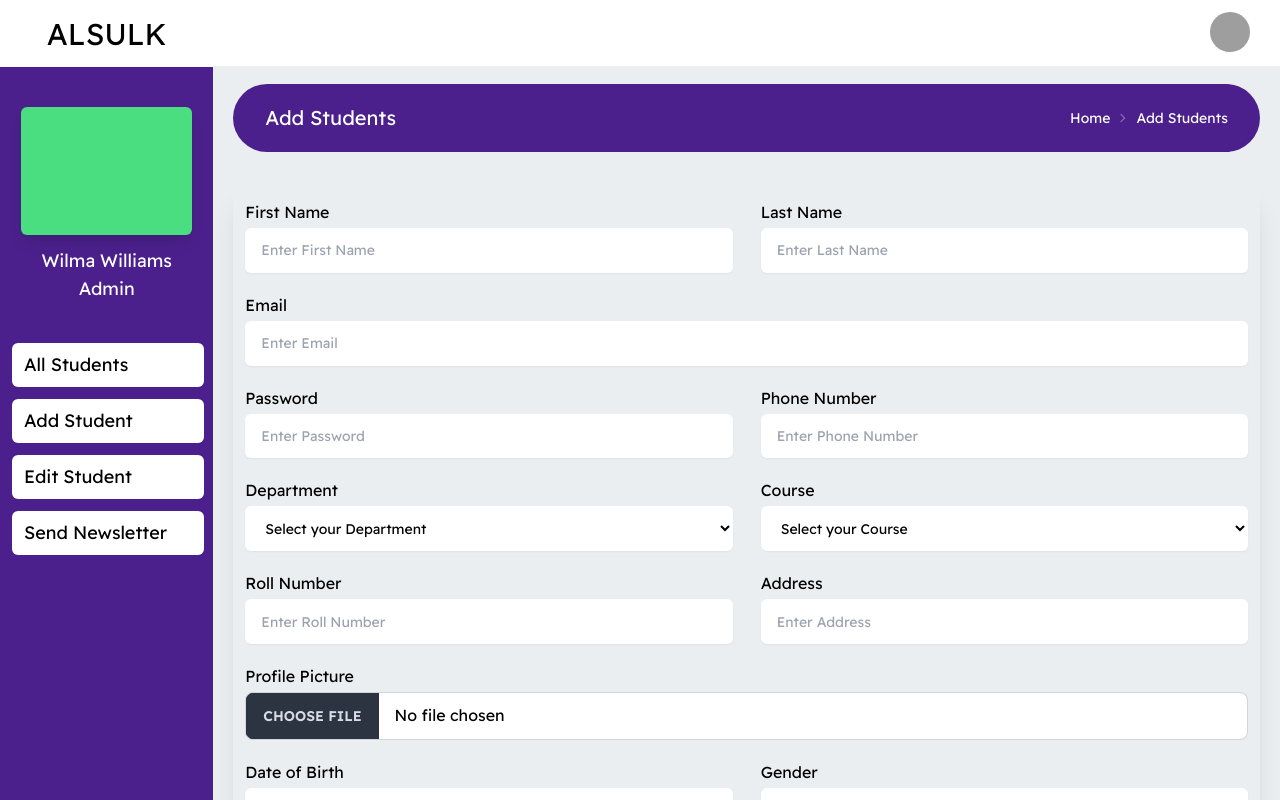
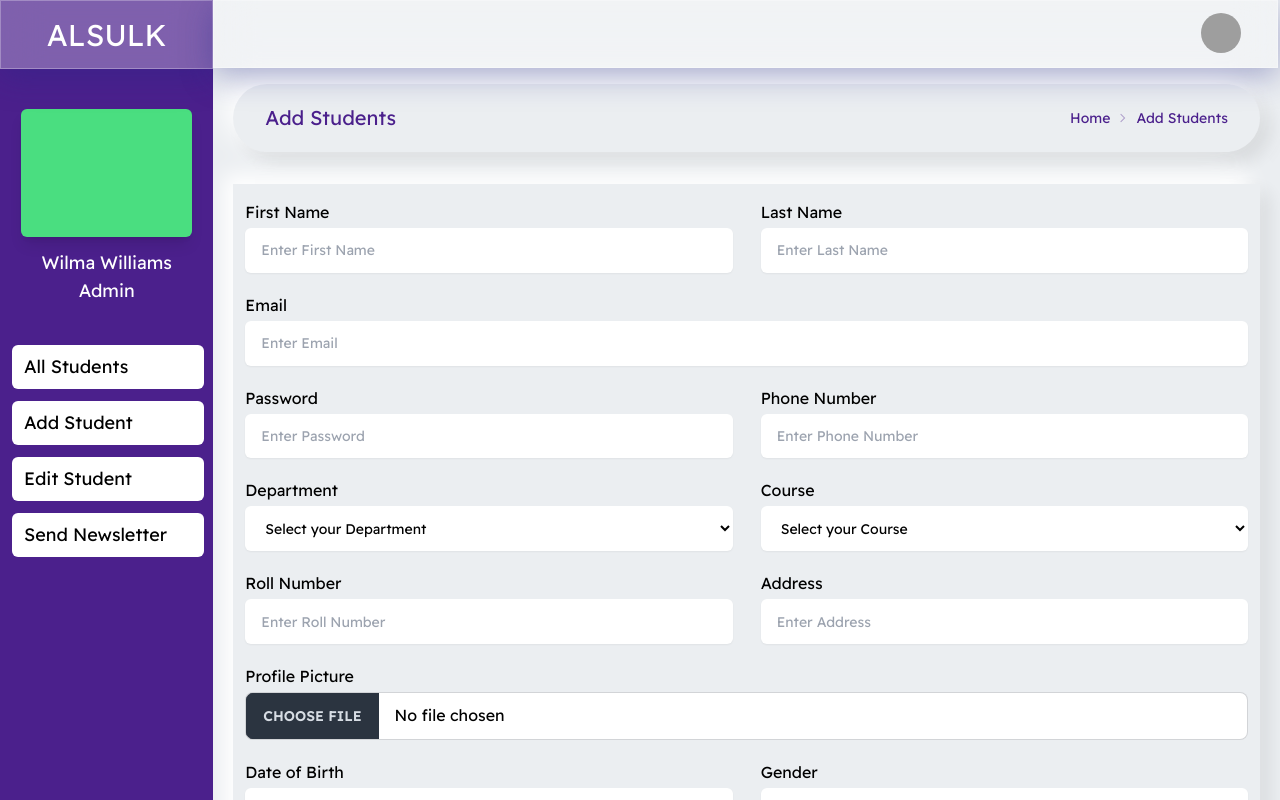
Before and after one commit to mulbahoplanojames/Harmony_Coalition_Project, a React (Vite) app: page /admin/add-student in a window 1280 px wide. Built offline with nearby package versions, Linux system fonts and the light colour scheme; grey boxes are pictures that could not be loaded.

Commit message:
workin on the student id card

```diff
--- a/src/Admin/Admin_Layout/AdminLayout.jsx
+++ b/src/Admin/Admin_Layout/AdminLayout.jsx
@@ -16,7 +16,7 @@ const AdminLayout = () => {
         <div className="w-full h-full grid md:grid-cols-12 grid-cols-1">
           {/* Sidebar */}
           <div className="col-span-2 md:block hidden bg-primary_main overflow-y-auto">
-            <h1 className="text-3xl bg-white text-center py-[0.97rem] mb-10">
+            <h1 className="text-3xl text-center text-white py-[0.97rem] mb-10  bg-[rgba(255,255,255,0.29)] shadow-[0_8px_32px_0_rgba(31,38,135,0.35)] backdrop-blur-[20px] border border-[rgba(255,255,255,0.28)]">
               ALSULK
             </h1>
             <div className="h-[8rem] rounded-md shadow-lg mb-3 mx-auto w-[80%] bg-green-400"></div>
--- a/src/Admin/Dashboard/Add_Student_Form/AddStudentForm.jsx
+++ b/src/Admin/Dashboard/Add_Student_Form/AddStudentForm.jsx
@@ -81,7 +81,7 @@ const AddStudentForm = () => {
     <>
       <form
         onSubmit={handleAddStudentSubmit}
-        className="md:px-3 md:py-4  px-2 shadow-xl"
+        className="md:px-3 md:py-4  px-2 shadow-xl neu_card_2"
       >
         <div className="w-full flex justify-between items-center md:flex-nowrap flex-wrap md:gap-7 gap-y-3 mb-5">
           <div className="w-full">
--- a/src/Admin/Dashboard/Admin_Navbar/AdminNavbar.jsx
+++ b/src/Admin/Dashboard/Admin_Navbar/AdminNavbar.jsx
@@ -5,7 +5,7 @@ import adminNavLinks from "../Admin_Data/AdminData";
 const AdminNavbar = () => {
   return (
     <>
-      <div className="navbar bg-base-100 md:px-8 px-2 fixed md:w-[83.8%]">
+      <nav className="navbar md:px-8 px-2 fixed md:w-[83.2%]  bg-[rgba(255,255,255,0.29)] shadow-[0_8px_32px_0_rgba(31,38,135,0.35)] backdrop-blur-[20px]  border border-[rgba(255,255,255,0.28)]">
         <div className="navbar-start">
           <div className="dropdown md:hidden block">
             <div
@@ -65,7 +65,7 @@ const AdminNavbar = () => {
             </ul>
           </div>
         </div>
-      </div>
+      </nav>
     </>
   );
 };
--- a/src/Admin/Dashboard/BreadCrumb/BreadCrumb.jsx
+++ b/src/Admin/Dashboard/BreadCrumb/BreadCrumb.jsx
@@ -3,7 +3,7 @@ import { Link } from "react-router-dom";
 const BreadCrumb = ({ text }) => {
   return (
     <>
-      <div className="rounded-full bg-primary_main text-white mb-8 md:py-4 py-2 md:px-8 px-6 flex justify-between items-center">
+      <div className="rounded-full  text-primary_main mb-8 md:py-4 py-2 md:px-8 px-6 flex justify-between items-center  bread_crum">
         <h1 className="md:text-xl text-base">{text}</h1>
         <div className="breadcrumbs text-sm">
           <ul>
--- a/src/Admin/Dashboard/Edit_Student_Form/EditStudentForm.jsx
+++ b/src/Admin/Dashboard/Edit_Student_Form/EditStudentForm.jsx
@@ -81,7 +81,7 @@ const EditStudentForm = () => {
     <>
       <form
         onSubmit={handleAddStudentSubmit}
-        className="md:px-3 md:py-4  px-2 shadow-xl"
+        className="md:px-3 md:py-4  px-2 shadow-xl neu_card_1"
       >
         <div className="w-full flex justify-between items-center md:flex-nowrap flex-wrap md:gap-7 gap-y-3 mb-5">
           <div className="w-full">
--- a/src/Admin/Dashboard/Student_Table/StudentTable.jsx
+++ b/src/Admin/Dashboard/Student_Table/StudentTable.jsx
@@ -26,7 +26,7 @@ const StudentTable = () => {
   return (
     <>
       <section className="w-full">
-        <div className="overflow-x-auto bg-white">
+        <div className="overflow-x-auto bg-white ">
           <table className="table w-full">
             {/* head */}
             <TableHead />
--- a/src/index.css
+++ b/src/index.css
@@ -55,6 +55,12 @@ body {
 .neu_input_2 {
   box-shadow: inset -6px -6px 20px rgba(255, 255, 255, 0.5),
     inset 6px 6px 20px rgba(0, 0, 0, 0.5);
+}
+
+.bread_crum {
+  box-shadow: -10px -10px 30px rgba(255, 255, 255, 1),
+    10px 10px 20px rgba(0, 0, 0, 0.1);
+  background: #ebeef1;
 }
 
 .tw_round {
```
